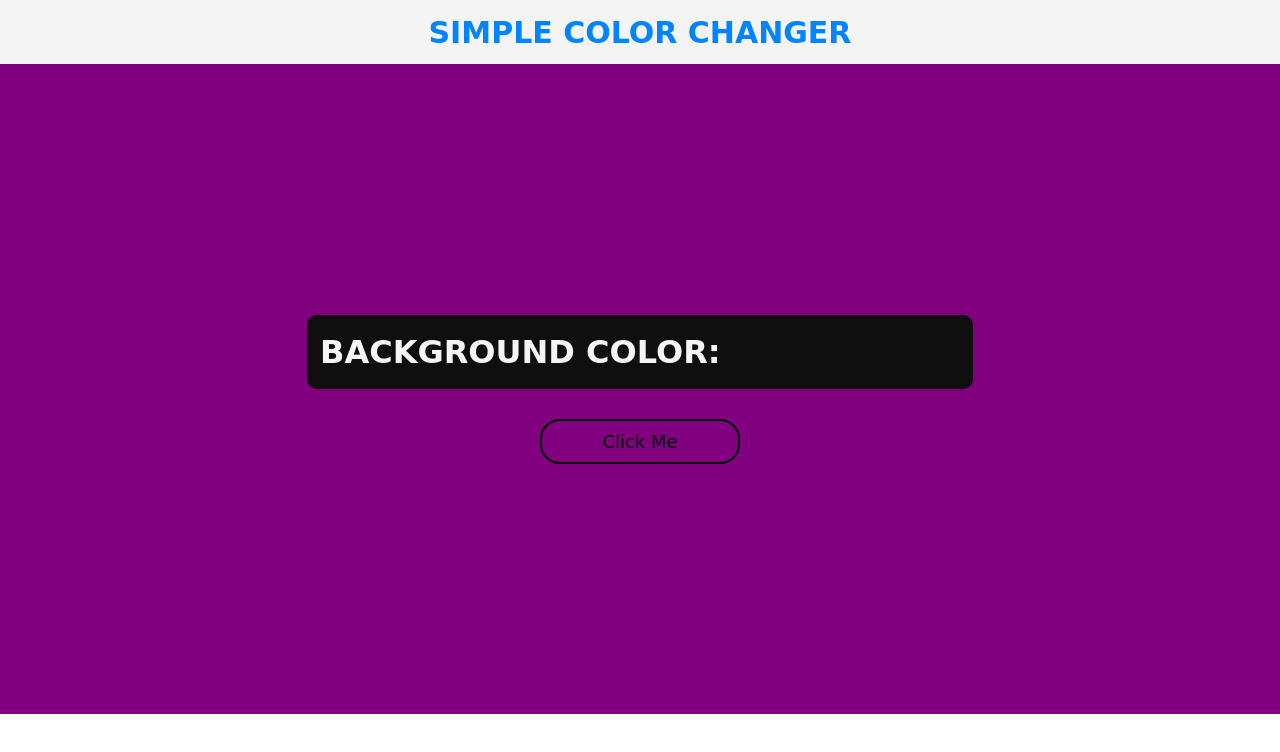
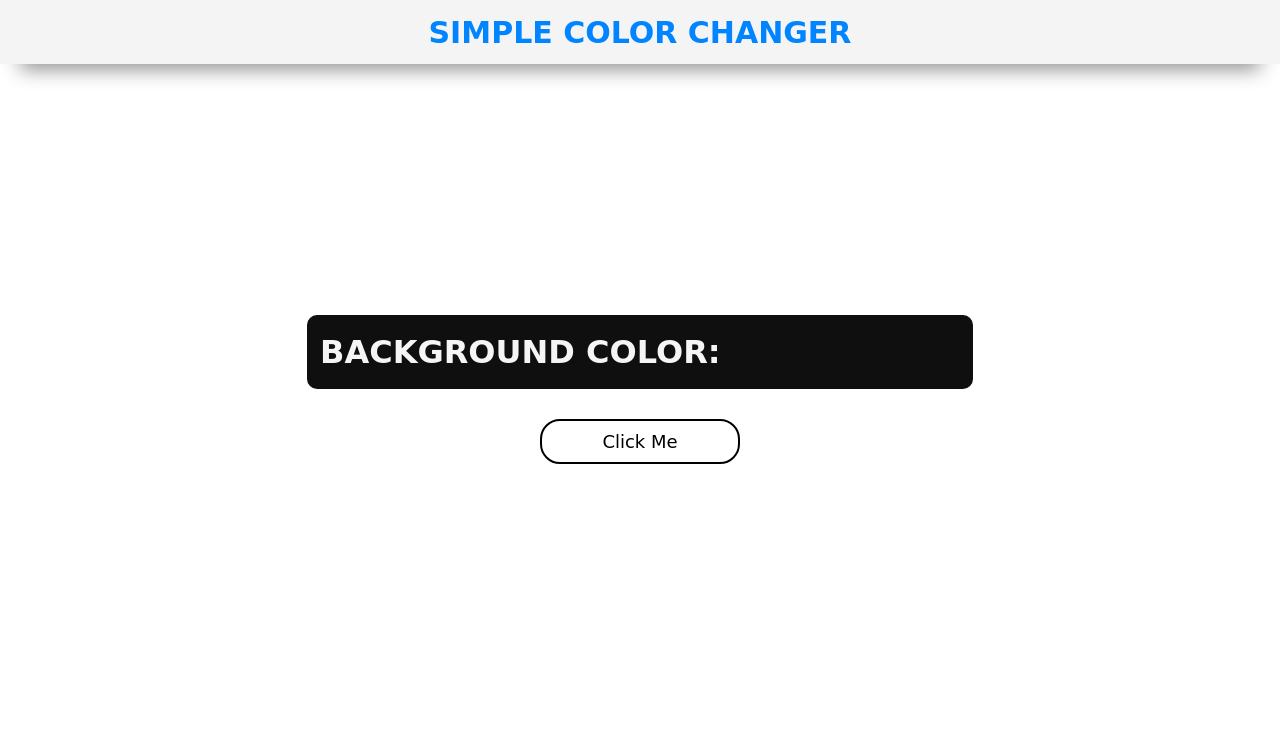
Before and after one commit to arshutra/colorchanger, a plain HTML site: page index.html in a window 1280 px wide. Both pictures are taken after a click on the button "Click Me". Drawn offline with Linux system fonts and the light colour scheme; a web font is replaced by a local one.

Commit message:
Update index.html

```diff
--- a/index.html
+++ b/index.html
@@ -7,6 +7,7 @@
     <title>Document</title>
 </head>
 
+<link rel="shortcut icon" href="colors_tblog.jpg" type="image/x-icon">
 <style>
     @import url('https://fonts.googleapis.com/css2?family=Big+Shoulders+Stencil+Display:wght@700&family=Fuzzy+Bubbles:wght@700&family=Poppins:wght@300&family=Rubik+Gemstones&display=swap');
 
@@ -73,7 +74,7 @@
 let index=0
 
         btn.addEventListener("click",function(){
-            let colors=["red","blue","green","yellow","pink","white","purple"]
+            let colors=["red","blue","green","yellow","pink","white","purple","lightgreen","golden","brown","black","voilet"]
 
 
              let random_color=Math.floor(Math.random()*colors.length)
```
